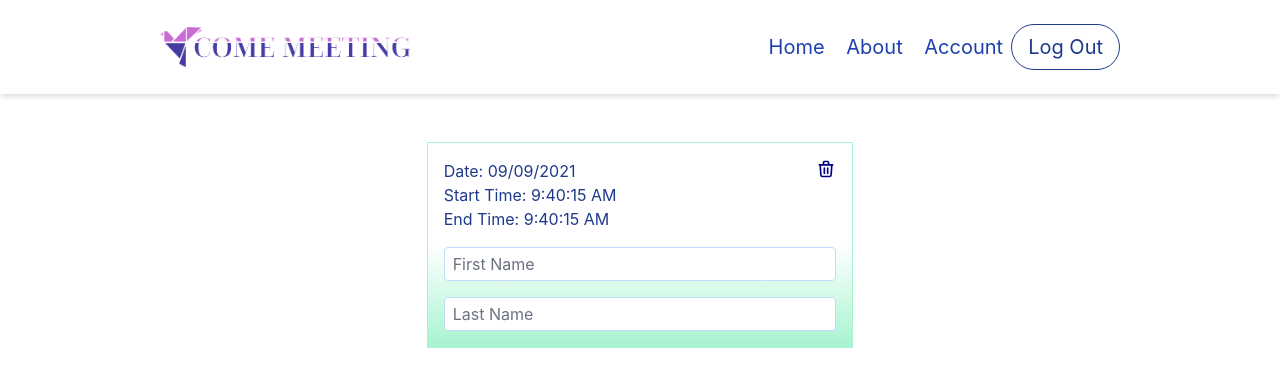
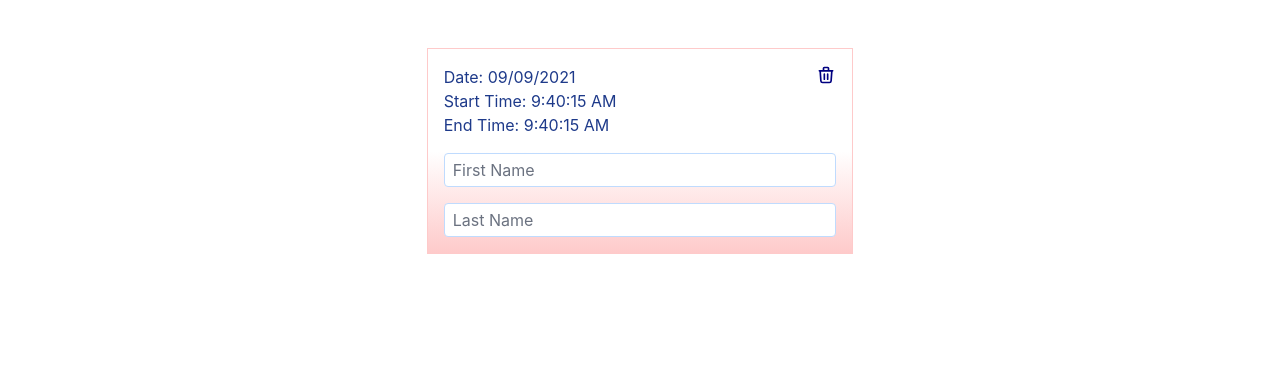
Before and after one commit to fe-bootcamp-2021/evently, a React (Create React App) app: page / in a window 1280 px wide. Shown: the top 386 px of the page. Built offline with nearby package versions, Linux system fonts and the light colour scheme; no server answers.

Commit message:
feat: delete unnecessary items

```diff
--- a/src/components/EventCard/EventCard.jsx
+++ b/src/components/EventCard/EventCard.jsx
@@ -1,12 +1,10 @@
 import React from "react";
 import { useState } from "react";
-import Navbar from "../Navbar/Navbar";
-import Button from "../Button/Button";
 import Input from "../Input/Input";
 import Trash from "../../images/Icons/Trash.svg"
 
 
-export default function EventCard(status) {
+export default function EventCard() {
 
     let [date, setDate] = useState(new Date().toLocaleDateString('en-GB').toString());
     let [time, setTime] = useState(new Date().toLocaleTimeString('en-US').toString())
@@ -14,11 +12,7 @@ export default function EventCard(status) {
 
     return (
         <>
-            <div className="shadow-md">
-              <Navbar />
-            </div>
-
-            <div className="w-4/12 mx-auto flex flex-col border border-green-200 bg-gradient-to-t from-green-200 via-white to-white px-4 py-4 my-12">
+            <div className="w-4/12 mx-auto flex flex-col border border-red-200 bg-gradient-to-t from-red-200 via-white to-white px-4 py-4 my-12">
 
                 <div className="flex justify-between">
                     <div className="text-blue-900">
```
